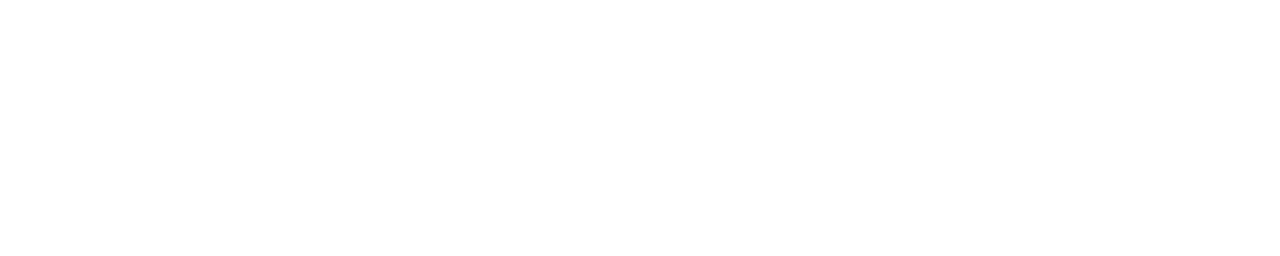
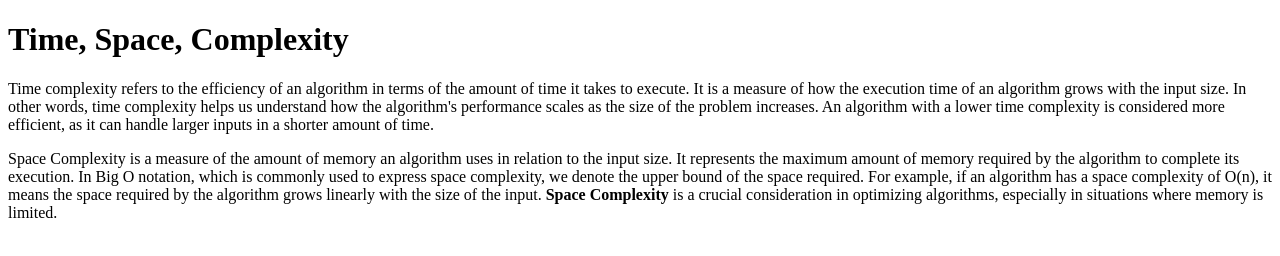
Before and after one commit to acciojob/time-and-space-complexity-Rajatpatel1512, a website: page main.html in a window 1280 px wide. Drawn offline with Linux system fonts and the light colour scheme.

Commit message:
created a submission

```diff
--- a/main.html
+++ b/main.html
@@ -8,6 +8,16 @@
 
 <body>
 	<!-- the entire body must be written by student -->
+	 <h1>Time, Space, Complexity</h1>
+
+    <p>
+        Time complexity refers to the efficiency of an algorithm in terms of the amount of time it takes to execute. It is a measure of how the execution time of an algorithm grows with the input size. In other words, time complexity helps us understand how the algorithm's performance scales as the size of the problem increases. An algorithm with a lower time complexity is considered more efficient, as it can handle larger inputs in a shorter amount of time.
+    </p>
+
+    <p>
+        Space Complexity is a measure of the amount of memory an algorithm uses in relation to the input size. It represents the maximum amount of memory required by the algorithm to complete its execution. In Big O notation, which is commonly used to express space complexity, we denote the upper bound of the space required. For example, if an algorithm has a space complexity of O(n), it means the space required by the algorithm grows linearly with the size of the input. <b>Space Complexity</b> is a crucial consideration in optimizing algorithms, especially in situations where memory is limited.
+    </p>
+
     <script type="text/javascript" src="./script.js">
 </script>
 
```
